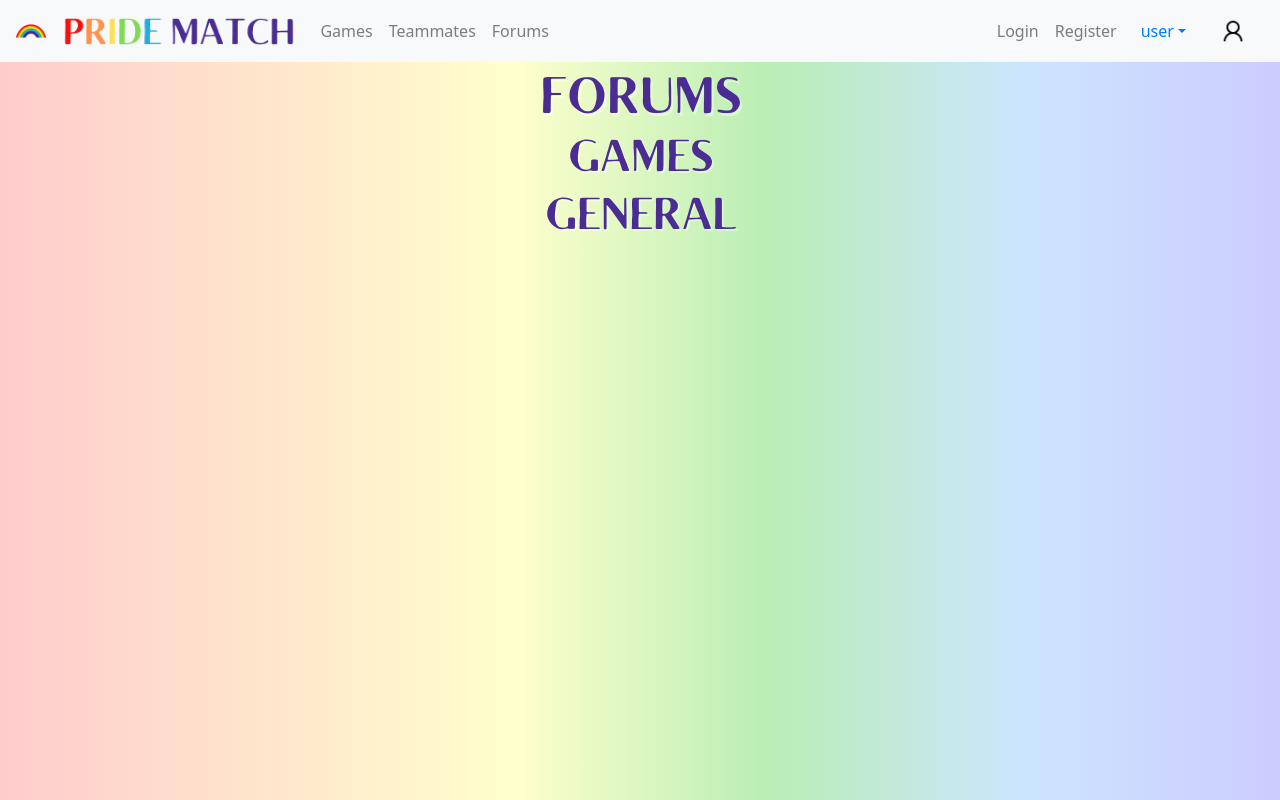
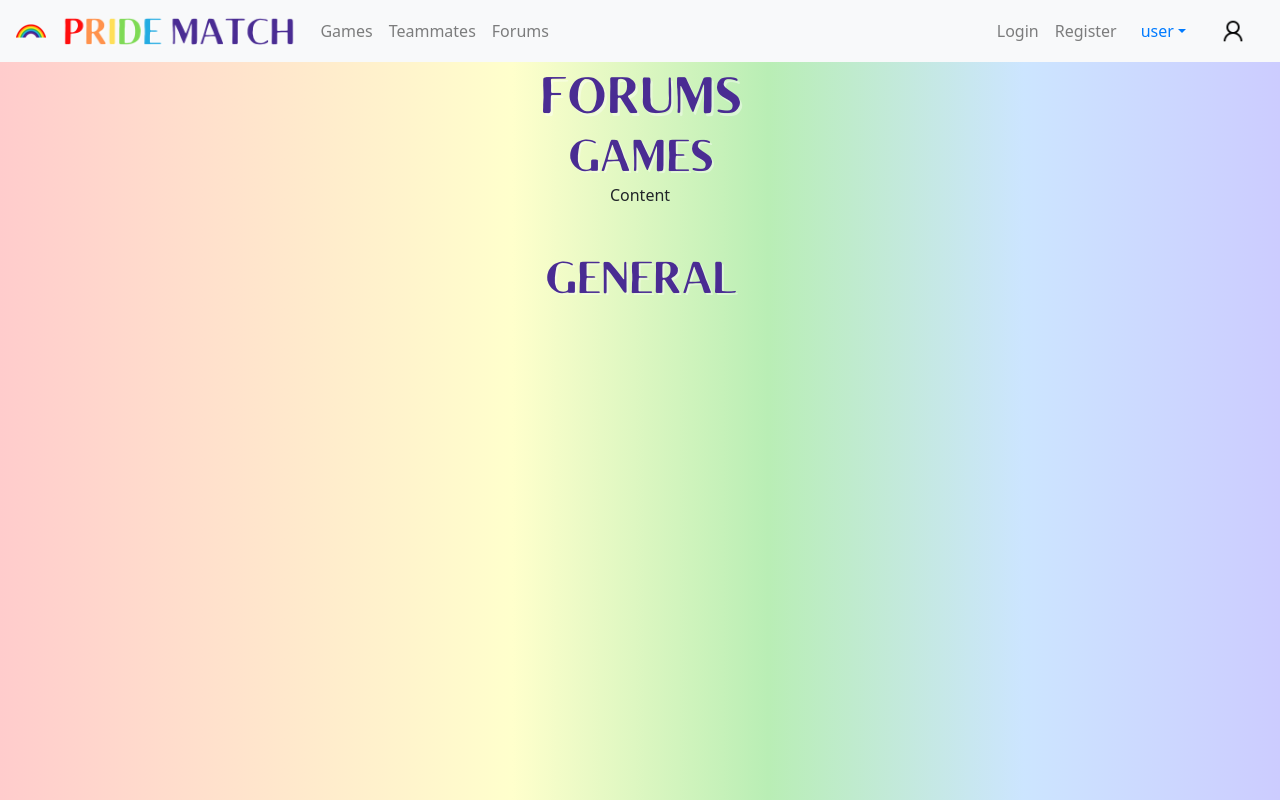
Before and after one commit to PrideMatch/PrideMatch-frontend, a React (Create React App) app in the folder pride-match-app/: page /forums in a window 1280 px wide. Built offline with nearby package versions, Linux system fonts and the light colour scheme; no server answers.

Commit message:
added GameForum component

```diff
--- /dev/null
+++ b/pride-match-app/src/components/forums/GameForum.js
@@ -0,0 +1,15 @@
+import { Component } from "react";
+import { Container } from "react-bootstrap";
+import { NotificationManager } from "react-notifications";
+import { NOTIFICATION_TIMER } from "../../constants"
+
+export class GameForm extends Component {
+    render() {
+        return (
+            <Container>
+                <p>Content</p>
+            </Container>
+        )
+    }
+}
+export default (GameForm)
--- a/pride-match-app/src/pages/Forums.js
+++ b/pride-match-app/src/pages/Forums.js
@@ -4,6 +4,7 @@ import forums from "../assets/forums.png";
 import games from "../assets/games.png";
 import general from "../assets/general.png";
 import {Image} from "react-bootstrap";
+import GameForum from "../components/forums/GameForum"
 
 export class Forums extends Component {
     render() {
@@ -13,6 +14,7 @@ export class Forums extends Component {
                 <Image src={forums} alt="Forums"/>
                 <br/>
                 <Image src={games} alt="Games"/>
+                <GameForum />
                 <br/>
                 <Image src={general} alt="General"/>
             </div>
```
